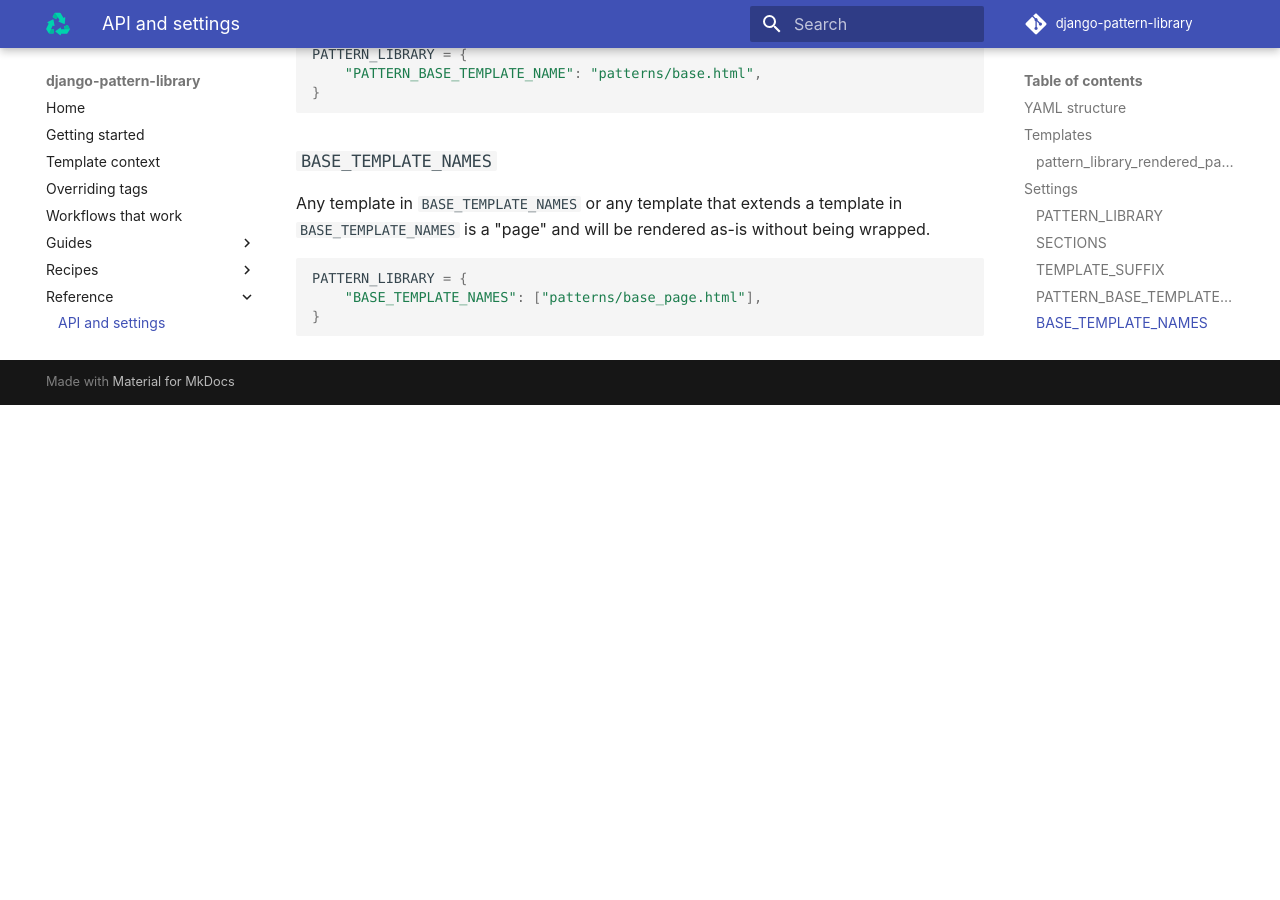
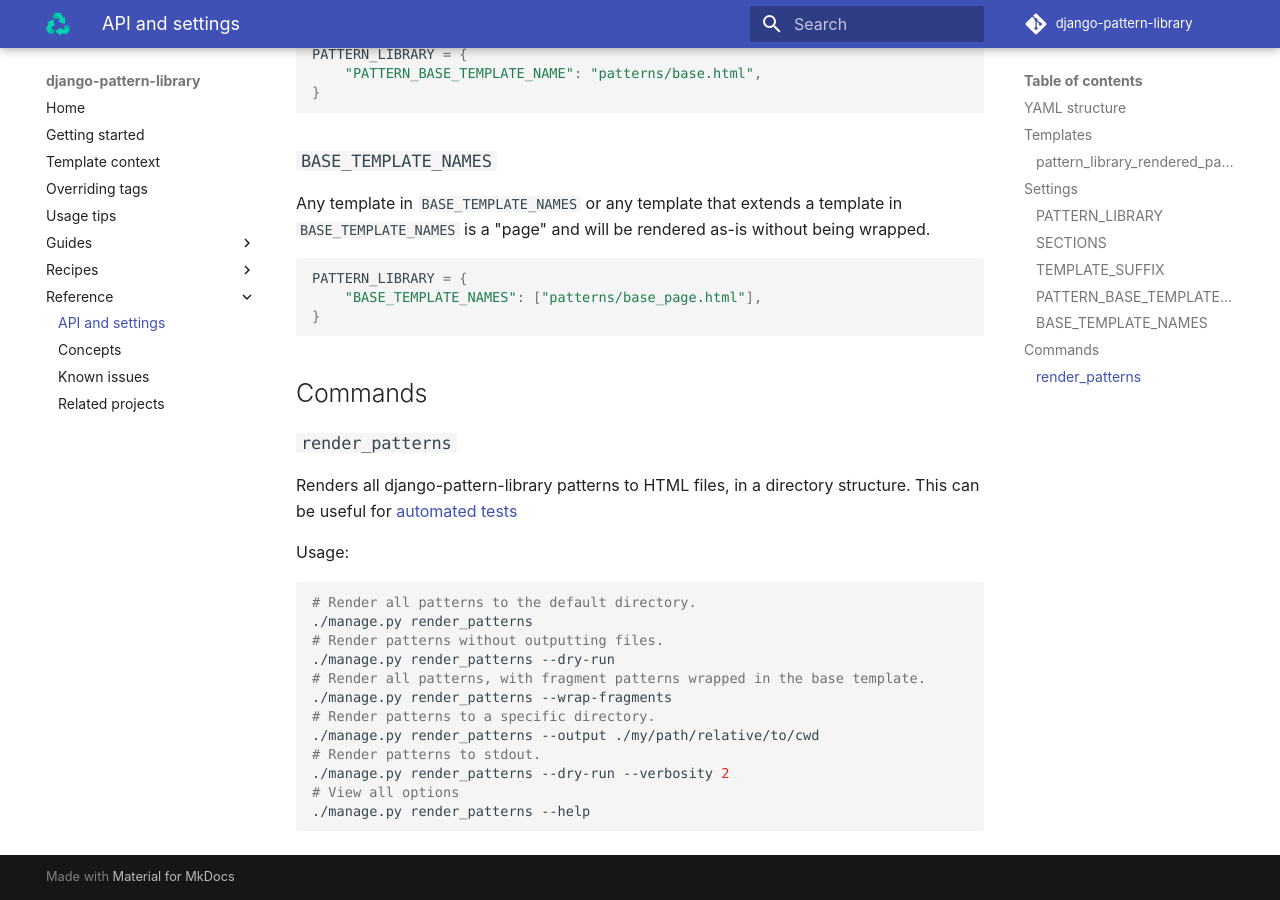
Before and after one commit to torchbox/django-pattern-library, an MkDocs documentation site: the page built from docs/reference/api.md, in a window 1280 px wide and 900 px high, scrolled down 2364 px. Built offline with MkDocs 1.6.1 and Material for MkDocs 9.7.7, drawn with Linux system fonts in a browser that asks for light colours; comment, search, counter and statistics services are not loaded; before the commit the page ends 2769 px from its top, so only the background shows below that.

Commit message:
Add documentation for render_patterns

````diff
--- /dev/null
+++ b/docs/guides/automated-tests.md
@@ -0,0 +1,35 @@
+# Automated tests
+
+Although pattern libraries often start as tools for manual tests during development, they can also be useful for automated UI testing. There are a few benefits to doing UI tests with a pattern library:
+
+- Test the components in isolation. When tests fail, you will know exactly which component has issues, rather than having to inspect whole pages to understand what might have changed.
+- Test the components with mock data. One of the issues with UI tests is to have test data for your UIs to render – you can reuse the pattern library data for this purpose (althoug there are [limitations](../guides/multiple-variants.md)).
+
+## Setting up automated UI tests
+
+There are two ways to set up automated tests: by accessing templates as they are rendered by the pattern library directly with Django, or by pre-rendering the templates with [`render_patterns` command](../reference/api.md#render_patterns) and then using this static export to make automated tests.
+
+### Served by Django
+
+Make sure your Django server is up and running, and you can then point your tests directly at the pattern library’s iframe URLs, for example: `http://localhost:8000/pattern-library/render-pattern/patterns/molecules/accordion/accordion.html`.
+
+Note this will always render your templates within the base template ([`PATTERN_BASE_TEMPLATE_NAME`](../reference/api.md#pattern_base_template_name)), which may or may not be appropriate for your tests.
+
+### With `render_patterns`
+
+The [`render_patterns` command](../reference/api.md#render_patterns) command can be used to export all your templates, so you can do bulk checks on them all. For example, testing all templates use valid HTML with the [v.Nu HTML5 validator](https://validator.github.io/validator/):
+
+```sh
+./manage.py render_patterns --wrap-fragments
+vnu dpl-rendered-patterns/**/*.html
+```
+
+One of the advantages of `render_patterns` is the ability for you to test the patterns without wrapping fragments in the base template, should this be more appropriate for your tests.
+
+## Visual regression testing
+
+Pattern libraries are a natural fit for automated visual regression tests. Check out [BackstopJS](https://github.com/garris/BackstopJS) to get started.
+
+## Accessibility testing
+
+Here as well, pattern libraries are a natural fit, due to them providing the test data, and making it possible to test components in isolation. Have a look at [Pa11y](https://pa11y.org/) or [Lighthouse CI](https://github.com/GoogleChrome/lighthouse-ci) to get started.
--- a/docs/reference/api.md
+++ b/docs/reference/api.md
@@ -116,3 +116,27 @@
     "BASE_TEMPLATE_NAMES": ["patterns/base_page.html"],
 }
 ```
+
+## Commands
+
+### `render_patterns`
+
+Renders all django-pattern-library patterns to HTML files, in a directory
+structure. This can be useful for [automated tests](../guides/automated-tests.md)
+
+Usage:
+
+```sh
+# Render all patterns to the default directory.
+./manage.py render_patterns
+# Render patterns without outputting files.
+./manage.py render_patterns --dry-run
+# Render all patterns, with fragment patterns wrapped in the base template.
+./manage.py render_patterns --wrap-fragments
+# Render patterns to a specific directory.
+./manage.py render_patterns --output ./my/path/relative/to/cwd
+# Render patterns to stdout.
+./manage.py render_patterns --dry-run --verbosity 2
+# View all options
+./manage.py render_patterns --help
+```
--- a/mkdocs.yml
+++ b/mkdocs.yml
@@ -33,10 +33,12 @@
   # The most important guides are shown in the top-level navigation.
   - 'Template context': 'guides/defining-template-context.md'
   - 'Overriding tags': 'guides/overriding-template-tags.md'
-  - 'Workflows that work': 'guides/workflows-that-work.md'
+  - 'Usage tips': 'guides/usage-tips.md'
   - 'Guides':
     - 'Customizing rendering': 'guides/customizing-template-rendering.md'
     - 'Multiple variants': 'guides/multiple-variants.md'
+    - 'Automated tests': 'guides/automated-tests.md'
+    - 'Static site export': 'guides/static-site-export.md'
     - 'Reuse across projects': 'guides/reuse-across-projects.md'
   - 'Recipes':
     - 'Inclusion tags': 'recipes/inclusion-tags.md'
````
Also changed, not shown: CONTRIBUTING.md (+1 -1 lines), README.md (+1 -1 lines), docs/guides/static-site-export.md (added, +45 -0 lines), docs/guides/usage-tips.md (added, +54 -0 lines), docs/guides/workflows-that-work.md (deleted, +0 -42 lines), 1 other file.
